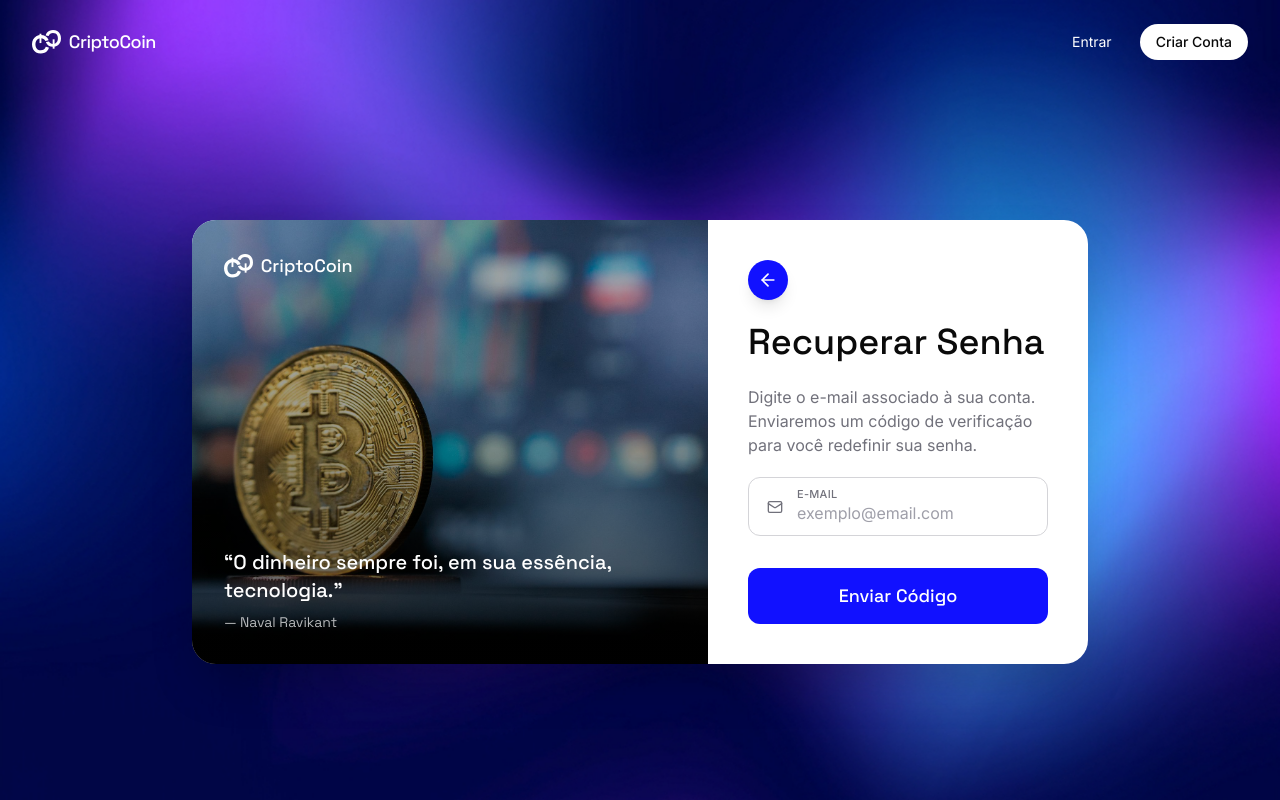
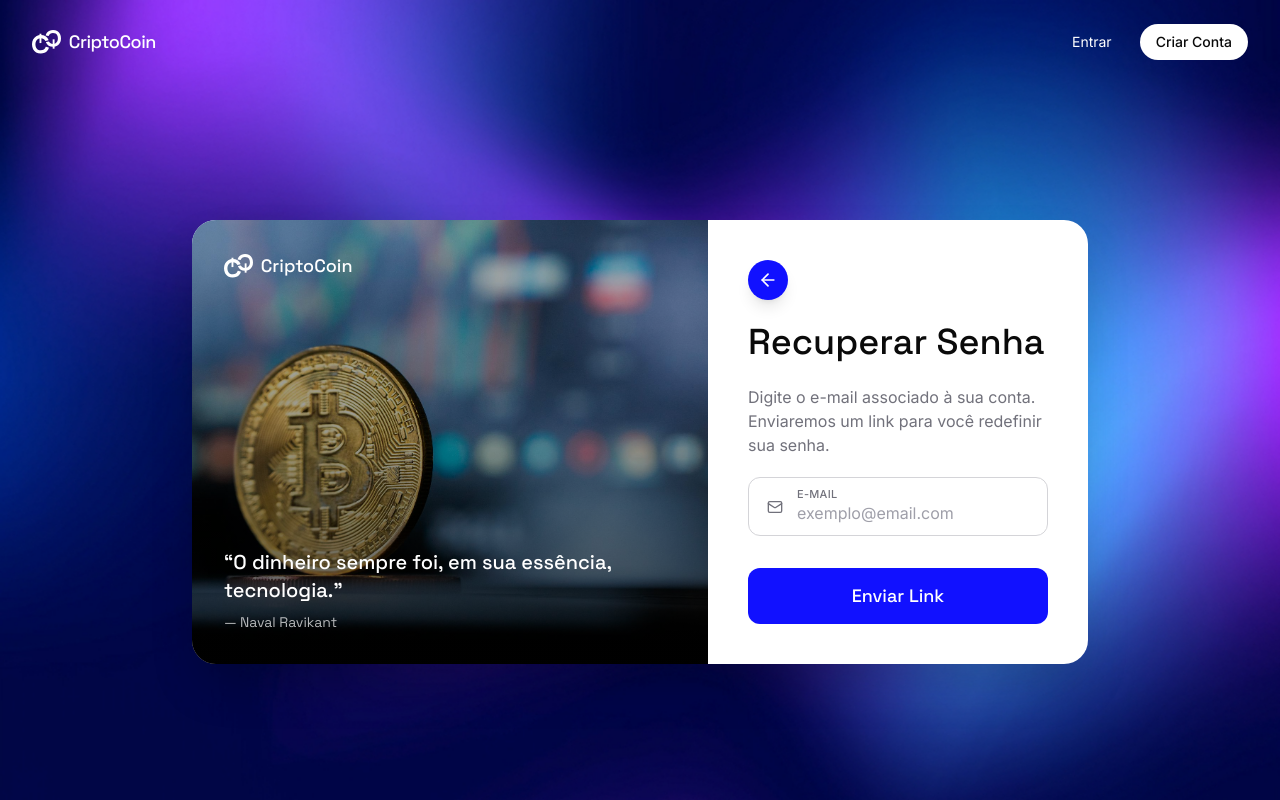
Before and after one commit to igorspinola/crypto-earlybirds, a Next.js app in the folder frontend/: page /recuperar-senha in a window 1280 px wide. Built offline with nearby package versions, Linux system fonts and the light colour scheme; no server answers.

Commit message:
feat: integrate password reset flow with backend mail

```diff
--- /dev/null
+++ b/frontend/src/app/(auth)/resetar-senha/page.tsx
@@ -0,0 +1,56 @@
+import { ArrowLeft } from "lucide-react";
+import Image from "next/image";
+import Link from "next/link";
+import { BrandImagePanel } from "@/components/features/auth/BrandImagePanel";
+import { ResetPasswordForm } from "@/components/features/auth/ResetPasswordForm";
+import { Header } from "@/components/features/landing/Header";
+
+type PageProps = {
+  searchParams: Promise<{ token?: string }>;
+};
+
+export default async function ResetarSenhaPage({ searchParams }: PageProps) {
+  const { token } = await searchParams;
+
+  return (
+    <div className="relative flex min-h-screen flex-col bg-brand-blue-dark bg-[url(/images/gradient-bg.png)] bg-cover bg-center text-white">
+      <div className="md:hidden flex items-center justify-center gap-2 px-6 py-8 font-display text-2xl font-medium">
+        <Image
+          src="/images/logo.svg"
+          alt=""
+          width={32}
+          height={28}
+          className="h-7 w-auto"
+          priority
+        />
+        CriptoCoin
+      </div>
+      <div className="hidden md:block">
+        <Header />
+      </div>
+
+      <main className="flex flex-1 flex-col md:items-center md:justify-center md:px-8 md:py-10">
+        <div className="relative flex flex-1 flex-col overflow-hidden rounded-t-3xl bg-white text-foreground md:flex-none md:w-full md:max-w-4xl md:flex-row md:rounded-3xl md:shadow-2xl">
+          <BrandImagePanel
+            quote="“O dinheiro sempre foi, em sua essência, tecnologia.”"
+            author="Naval Ravikant"
+          />
+
+          <div className="mx-auto flex w-full max-w-md flex-1 flex-col gap-4 px-6 pb-8 pt-6 md:max-w-none md:gap-5 md:px-10 md:py-10">
+            <Link
+              href="/login"
+              aria-label="Voltar"
+              className="flex h-10 w-10 items-center justify-center rounded-full bg-brand-blue-light text-white shadow-lg transition-opacity hover:opacity-90"
+            >
+              <ArrowLeft className="h-5 w-5" />
+            </Link>
+            <h1 className="font-display text-3xl font-medium leading-tight md:text-4xl">
+              Nova senha
+            </h1>
+            <ResetPasswordForm token={token ?? ""} />
+          </div>
+        </div>
+      </main>
+    </div>
+  );
+}
--- a/frontend/src/components/features/auth/RecoverPasswordForm.tsx
+++ b/frontend/src/components/features/auth/RecoverPasswordForm.tsx
@@ -1,119 +1,74 @@
 "use client";
 
 import { zodResolver } from "@hookform/resolvers/zod";
-import { Lock, Mail } from "lucide-react";
+import { Mail } from "lucide-react";
 import { useState } from "react";
 import { useForm } from "react-hook-form";
 import { z } from "zod";
+import { ApiError, requestPasswordReset } from "@/lib/api";
 import { FormField } from "./FormField";
-import { OtpInput } from "./OtpInput";
 
-const emailSchema = z.object({
+const schema = z.object({
   email: z.string().email("E-mail inválido"),
 });
 
-const resetSchema = z
-  .object({
-    password: z.string().min(6, "Mínimo 6 caracteres"),
-    confirm: z.string().min(1, "Confirme a senha"),
-  })
-  .refine((d) => d.password === d.confirm, {
-    message: "As senhas não coincidem",
-    path: ["confirm"],
-  });
-
-type EmailValues = z.infer<typeof emailSchema>;
-type ResetValues = z.infer<typeof resetSchema>;
+type FormValues = z.infer<typeof schema>;
 
 export function RecoverPasswordForm() {
-  const [step, setStep] = useState<1 | 2>(1);
-  const [code, setCode] = useState("");
-  const [codeError, setCodeError] = useState<string | null>(null);
+  const [submitted, setSubmitted] = useState(false);
+  const [submitError, setSubmitError] = useState<string | null>(null);
 
-  const emailForm = useForm<EmailValues>({ resolver: zodResolver(emailSchema) });
-  const resetForm = useForm<ResetValues>({ resolver: zodResolver(resetSchema) });
+  const form = useForm<FormValues>({ resolver: zodResolver(schema) });
 
-  const onSendCode = async (data: EmailValues) => {
-    // TODO integrar com POST /api/v1/auth/forgot-password
-    console.log("send code", data);
-    await new Promise((r) => setTimeout(r, 400));
-    setStep(2);
+  const onSubmit = async (data: FormValues) => {
+    setSubmitError(null);
+    try {
+      await requestPasswordReset(data.email);
+      setSubmitted(true);
+    } catch (error) {
+      setSubmitError(
+        error instanceof ApiError
+          ? error.message
+          : "Não foi possível enviar o e-mail",
+      );
+    }
   };
 
-  const onResetPassword = async (data: ResetValues) => {
-    if (code.length !== 4) {
-      setCodeError("Informe o código de 4 dígitos");
-      return;
-    }
-    setCodeError(null);
-    // TODO integrar com POST /api/v1/auth/reset-password
-    console.log("reset", { code, ...data });
-    await new Promise((r) => setTimeout(r, 400));
-  };
-
-  if (step === 1) {
+  if (submitted) {
     return (
-      <form
-        onSubmit={emailForm.handleSubmit(onSendCode)}
-        className="flex flex-1 flex-col gap-4 md:gap-5"
-      >
+      <div className="flex flex-1 flex-col gap-4 md:gap-5">
         <p className="text-sm text-zinc-500 md:text-base">
-          Digite o e-mail associado à sua conta. Enviaremos um código de
-          verificação para você redefinir sua senha.
+          Se o e-mail estiver cadastrado, você receberá um link em instantes
+          para redefinir sua senha. Verifique sua caixa de entrada (e o spam).
         </p>
-        <FormField
-          label="E-mail"
-          type="email"
-          placeholder="exemplo@email.com"
-          icon={<Mail className="h-4 w-4" />}
-          error={emailForm.formState.errors.email?.message}
-          {...emailForm.register("email")}
-        />
-        <button
-          type="submit"
-          disabled={emailForm.formState.isSubmitting}
-          className="mt-auto w-full rounded-xl bg-brand-blue-light px-6 py-3 font-display text-base font-medium text-white transition-opacity hover:opacity-90 disabled:opacity-60 md:mt-3 md:py-3.5 md:text-lg"
-        >
-          {emailForm.formState.isSubmitting ? "Enviando..." : "Enviar Código"}
-        </button>
-      </form>
+      </div>
     );
   }
 
   return (
     <form
-      onSubmit={resetForm.handleSubmit(onResetPassword)}
+      onSubmit={form.handleSubmit(onSubmit)}
       className="flex flex-1 flex-col gap-4 md:gap-5"
     >
       <p className="text-sm text-zinc-500 md:text-base">
-        Digite o código de verificação que enviamos para o seu e-mail.
+        Digite o e-mail associado à sua conta. Enviaremos um link para você
+        redefinir sua senha.
       </p>
-      <div className="flex flex-col gap-1">
-        <OtpInput value={code} onChange={setCode} />
-        {codeError && <p className="mt-1 text-xs text-red-500">{codeError}</p>}
-      </div>
       <FormField
-        label="Nova Senha"
-        type="password"
-        placeholder="••••••••"
-        icon={<Lock className="h-4 w-4" />}
-        error={resetForm.formState.errors.password?.message}
-        {...resetForm.register("password")}
+        label="E-mail"
+        type="email"
+        placeholder="exemplo@email.com"
+        icon={<Mail className="h-4 w-4" />}
+        error={form.formState.errors.email?.message}
+        {...form.register("email")}
       />
-      <FormField
-        label="Digite a Nova Senha Novamente"
-        type="password"
-        placeholder="••••••••"
-        icon={<Lock className="h-4 w-4" />}
-        error={resetForm.formState.errors.confirm?.message}
-        {...resetForm.register("confirm")}
-      />
+      {submitError && <p className="text-xs text-red-500">{submitError}</p>}
       <button
         type="submit"
-        disabled={resetForm.formState.isSubmitting}
+        disabled={form.formState.isSubmitting}
         className="mt-auto w-full rounded-xl bg-brand-blue-light px-6 py-3 font-display text-base font-medium text-white transition-opacity hover:opacity-90 disabled:opacity-60 md:mt-3 md:py-3.5 md:text-lg"
       >
-        {resetForm.formState.isSubmitting ? "Mudando..." : "Mudar senha"}
+        {form.formState.isSubmitting ? "Enviando..." : "Enviar Link"}
       </button>
     </form>
   );
--- /dev/null
+++ b/frontend/src/components/features/auth/ResetPasswordForm.tsx
@@ -0,0 +1,106 @@
+"use client";
+
+import { zodResolver } from "@hookform/resolvers/zod";
+import { Lock } from "lucide-react";
+import { useRouter } from "next/navigation";
+import { useState } from "react";
+import { useForm } from "react-hook-form";
+import { z } from "zod";
+import { ApiError, resetPassword } from "@/lib/api";
+import { FormField } from "./FormField";
+
+const schema = z
+  .object({
+    password: z.string().min(6, "Mínimo 6 caracteres"),
+    confirm: z.string().min(1, "Confirme a senha"),
+  })
+  .refine((d) => d.password === d.confirm, {
+    message: "As senhas não coincidem",
+    path: ["confirm"],
+  });
+
+type FormValues = z.infer<typeof schema>;
+
+type ResetPasswordFormProps = {
+  token: string;
+};
+
+export function ResetPasswordForm({ token }: ResetPasswordFormProps) {
+  const router = useRouter();
+  const [submitError, setSubmitError] = useState<string | null>(null);
+  const [submitted, setSubmitted] = useState(false);
+
+  const form = useForm<FormValues>({ resolver: zodResolver(schema) });
+
+  if (!token) {
+    return (
+      <p className="text-sm text-red-500">
+        Link inválido ou expirado. Solicite um novo em{" "}
+        <a href="/recuperar-senha" className="underline">
+          recuperar senha
+        </a>
+        .
+      </p>
+    );
+  }
+
+  if (submitted) {
+    return (
+      <div className="flex flex-1 flex-col gap-4 md:gap-5">
+        <p className="text-sm text-zinc-500 md:text-base">
+          Senha redefinida com sucesso. Você será redirecionado para o login.
+        </p>
+      </div>
+    );
+  }
+
+  const onSubmit = async (data: FormValues) => {
+    setSubmitError(null);
+    try {
+      await resetPassword(token, data.password);
+      setSubmitted(true);
+      setTimeout(() => router.replace("/login"), 1500);
+    } catch (error) {
+      setSubmitError(
+        error instanceof ApiError
+          ? error.message
+          : "Não foi possível redefinir a senha",
+      );
+    }
+  };
+
+  return (
+    <form
+      onSubmit={form.handleSubmit(onSubmit)}
+      className="flex flex-1 flex-col gap-4 md:gap-5"
+    >
+      <p className="text-sm text-zinc-500 md:text-base">
+        Defina uma nova senha para a sua conta.
+      </p>
+      <FormField
+        label="Nova Senha"
+        type="password"
+        placeholder="••••••••"
+        icon={<Lock className="h-4 w-4" />}
+        error={form.formState.errors.password?.message}
+        {...form.register("password")}
+      />
+      <FormField
+        label="Digite a Nova Senha Novamente"
+        type="password"
+        placeholder="••••••••"
+        icon={<Lock className="h-4 w-4" />}
+        error={form.formState.errors.confirm?.message}
+        {...form.register("confirm")}
+      />
+      {submitError && <p className="text-xs text-red-500">{submitError}</p>}
+      <button
+        type="submit"
+        disabled={form.formState.isSubmitting}
+        className="mt-auto w-full rounded-xl bg-brand-blue-light px-6 py-3 font-display text-base font-medium text-white transition-opacity hover:opacity-90 disabled:opacity-60 md:mt-3 md:py-3.5 md:text-lg"
+      >
+        {form.formState.isSubmitting ? "Salvando..." : "Mudar senha"}
+      </button>
+    </form>
+  );
+}
--- a/frontend/src/lib/api.ts
+++ b/frontend/src/lib/api.ts
@@ -168,6 +168,20 @@ export async function logout() {
   });
 }
 
+export async function requestPasswordReset(email: string) {
+  return apiRequest<void>("/auth/forgot-password", {
+    method: "POST",
+    body: JSON.stringify({ email }),
+  });
+}
+
+export async function resetPassword(token: string, password: string) {
+  return apiRequest<void>("/auth/reset-password", {
+    method: "POST",
+    body: JSON.stringify({ token, password }),
+  });
+}
+
 export async function getCurrentUser(cookieHeader?: string) {
   return apiRequest<ApiUser>("/auth/me", {
     cache: "no-store",
```
